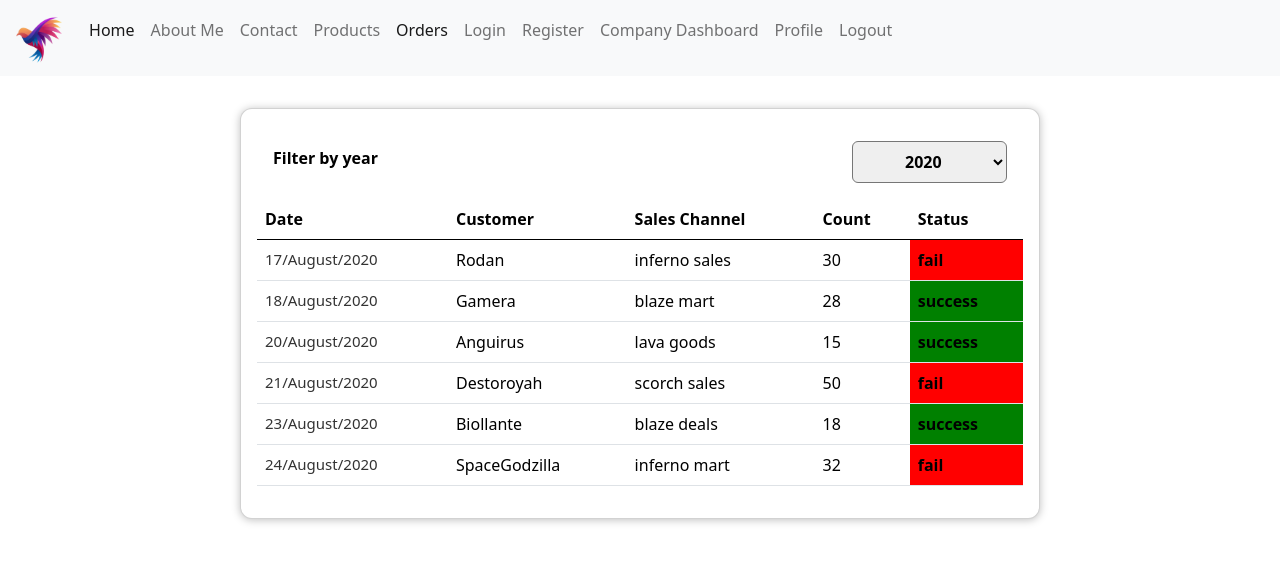
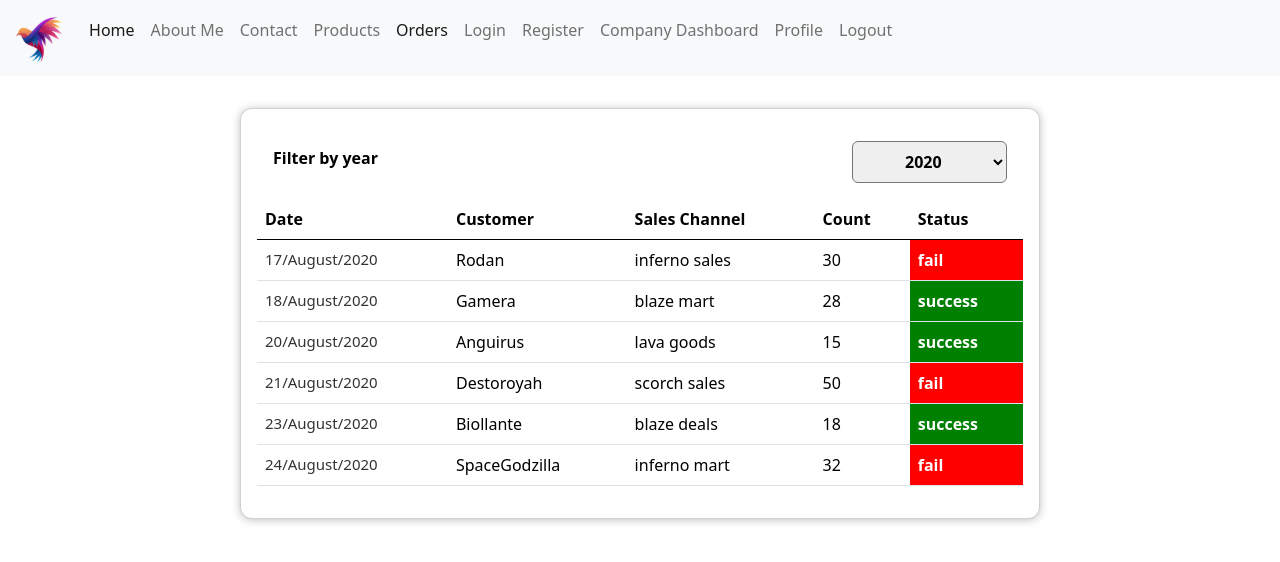
Before and after one commit to rohit-1001/inventory_management, a React (Create React App) app in the folder client/: page /orders in a window 1280 px wide. Shown: the top 562 px of the page. Built offline with nearby package versions, Linux system fonts and the light colour scheme.

Commit message:
Made the products page

```diff
--- a/client/src/components/Orders/OrdersList.css
+++ b/client/src/components/Orders/OrdersList.css
@@ -6,7 +6,7 @@
 }
 
 .orders-list__fallback {
-  color: #2c3e50; /* Sets the text color */
+  color: #000000; /* Sets the text color */
   text-align: center; /* Centers the text */
   padding: 1rem; /* Adds some padding */
   font-size: 1.25rem; /* Increases the font size */
--- a/client/src/components/Orders/OrdersList.js
+++ b/client/src/components/Orders/OrdersList.js
@@ -27,7 +27,7 @@ const OrdersList = (props) => {
               <td>{order.saleschannel}</td>
               <td>{order.count}</td>
               <td style={{
-                color: "black",
+                color: "white",
                 backgroundColor: order.status === "success" ? "green" : order.status === "fail" ? "red" : order.status === "pending" ? "yellow" : "white",
                 fontWeight: "bold", // Make the text bold
               }}>{order.status}</td>
--- a/client/src/components/Products/ProductsList.css
+++ b/client/src/components/Products/ProductsList.css
@@ -6,7 +6,7 @@
 }
 
 .orders-list__fallback {
-  color: #ffffff; /* Sets the text color */
+  color: #000000; /* Sets the text color */
   text-align: center; /* Centers the text */
   padding: 1rem; /* Adds some padding */
   font-size: 1.25rem; /* Increases the font size */
```
